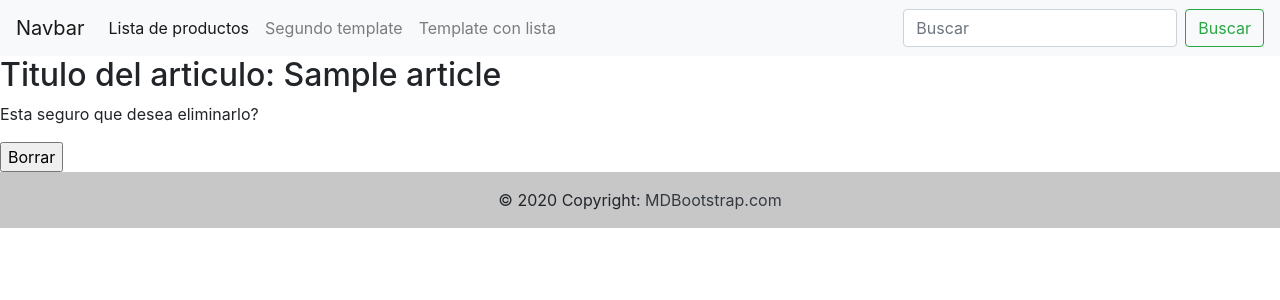
After one commit to lucacitta/Python_31090, a Django app: page /articles/delete-article/1/ in a window 1280 px wide. The commit adds this page. Shown: the top 300 px of the page. Run offline with Django 4.2, Linux system fonts and the light colour scheme; tables that the repository leaves empty hold one stand-in row (values such as "Sample post").

Commit message:
delete view

```diff
--- a/ecommerce/blog/urls.py
+++ b/ecommerce/blog/urls.py
@@ -1,9 +1,10 @@
 from django.urls import path
-from blog.views import create_article, List_articles, Detail_article, Create_article
+from blog.views import create_article, List_articles, Detail_article, Create_article, Delete_article
 
 urlpatterns = [
     # path('create-article/', create_article, name='create_article'),
     path('list-articles/', List_articles.as_view(), name='List_articles'), # Al usar class agregamos el .as_view()
     path('detail-article/<int:pk>/', Detail_article.as_view(), name='Detail_article'),
+    path('delete-article/<int:pk>/', Delete_article.as_view(), name='Delete_article'),
     path('create-article/', Create_article.as_view(), name='Create_article')
 ]
--- a/ecommerce/blog/views.py
+++ b/ecommerce/blog/views.py
@@ -1,4 +1,4 @@
-from django.views.generic import ListView, DetailView, CreateView
+from django.views.generic import ListView, DetailView, CreateView, DeleteView
 
 from django.shortcuts import render
 from blog.models import Articles
@@ -15,6 +15,11 @@ class Create_article(CreateView):
     model = Articles
     template_name = 'articles/create_article.html'
     fields = '__all__'
+    success_url = '/articles/list-articles/'
+
+class Delete_article(DeleteView):
+    model = Articles
+    template_name = 'articles/delete_article.html'
     success_url = '/articles/list-articles/'
 
 
--- /dev/null
+++ b/ecommerce/templates/articles/delete_article.html
@@ -0,0 +1,20 @@
+{% extends 'base.html' %}
+
+{% block titulo %}
+Borrar article
+{% endblock %}
+
+{% block contenido_que_cambia %}
+
+<h2>Titulo del articulo: {{object.title}}</h2>
+
+<p>Esta seguro que desea eliminarlo?</p>
+
+<form action="" method="POST">
+    {% csrf_token %}
+    <input type="submit" value="Borrar">
+</form>
+
+
+
+{% endblock %}
--- a/ecommerce/templates/articles/detail_articles.html
+++ b/ecommerce/templates/articles/detail_articles.html
@@ -10,5 +10,5 @@
     <h2>{{object.description}}</h2>
     <h2>{{object.creation_date}}</h2>
     <h2>{{object.author}}</h2>
-
+    <a href="/articles/delete-article/{{object.id}}/" class="btn btn-primary">Eliminar</a>
 {% endblock %}
```
